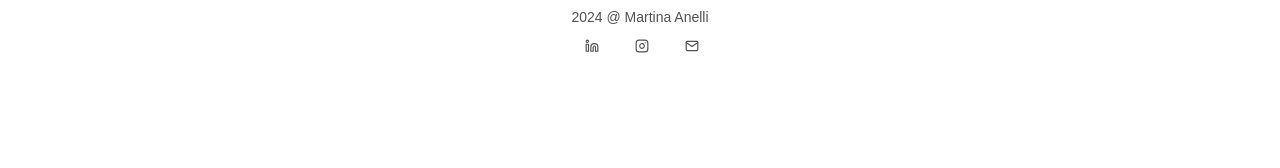
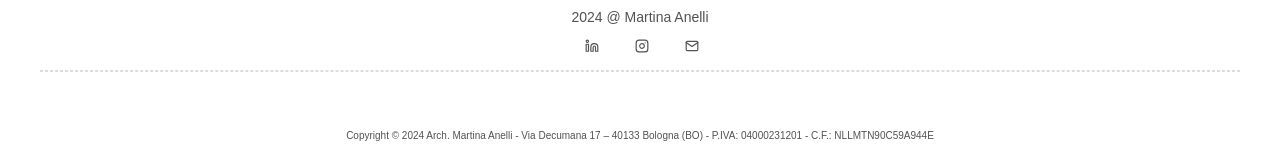
Before and after one commit to leoven4/mrings_space, a React (Create React App) app: page / in a window 1280 px wide. Shown: the part 1811-1979 px from the top of the page. Before the commit the page ends 1901 px from the top, so only its background shows below. Built offline with nearby package versions, Linux system fonts and the light colour scheme; a web font is replaced by a local one.

Commit message:
copyright added

```diff
--- a/src/routes/footer/footer.jsx
+++ b/src/routes/footer/footer.jsx
@@ -34,6 +34,9 @@ const Footer = () => {
           </a>
         ))}
       </ul>
+
+      <hr/>
+      <p className="copyright">Copyright © 2024 Arch. Martina Anelli - Via Decumana 17 – 40133 Bologna (BO) - P.IVA: 04000231201 - C.F.: NLLMTN90C59A944E</p>
     </div>
   );
 };
--- a/src/routes/footer/footer.scss
+++ b/src/routes/footer/footer.scss
@@ -15,4 +15,15 @@
         grid-template-columns: repeat(3, 50px);
     }
 
+    hr {
+        border: 1px dashed #bbb;
+        opacity: 0.5;
+      }
+
+    .copyright {
+        padding-top:4%;
+        font-size: 10px;
+        text-align: center;
+
+    }
 }
```
Also changed, not shown: 1 other file (tests, documents, lock files or other folders).
